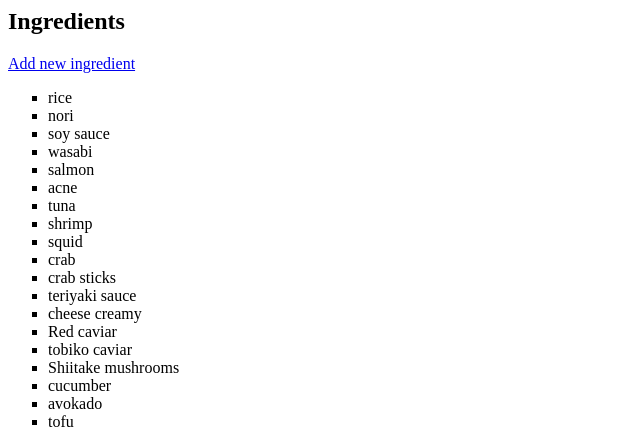
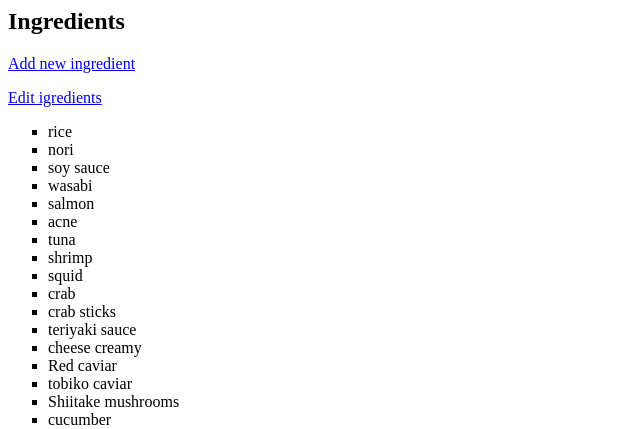
Before and after one commit to A-Chornaya/Python, a Django app: page /sushi_rinjin/ingredients/ in a window 1280 px wide. Shown: the top 429 px of the page, without its empty margins (0-640 px from the left). Run offline with Django 3.2, Linux system fonts and the light colour scheme; data comes from the database, SQL or seed files in the repository.

Commit message:
add edit operations with ingredients

```diff
--- a/Py_Project/sushi/sushi_rinjin/models/ingredients.py
+++ b/Py_Project/sushi/sushi_rinjin/models/ingredients.py
@@ -1,4 +1,5 @@
 from django.db import models
+from django import forms
 from django.forms import ModelForm
 
 
@@ -13,3 +14,12 @@ class IngredientsForm(ModelForm):
     class Meta:
         model = Ingredients
         fields = ['ingredient']
+
+
+class EditIngredForm(forms.Form):
+    # list_ing = list()
+    # for obj in Ingredients.objects.all():
+    #     list_ing.append([obj.ingredient, obj.ingredient])
+    ingred_for_edit = forms.ModelChoiceField(
+         queryset=Ingredients.objects.all())
+    #ingred_for_edit = forms.Select(choices=tuple(list_ing))
--- /dev/null
+++ b/Py_Project/sushi/sushi_rinjin/templates/sushi_rinjin/forms/edit_ingred.html
@@ -0,0 +1,6 @@
+<h3>Edit ingredient '{{ name_ingred }}'</h3>
+<form action="{% url 'sushi_rinjin:edit_ingred' id_ingred %}" method="post">
+    {% csrf_token %}
+    {{ form.as_p }}
+   <p><input type="submit" value="Edit ingredient"/></p>
+</form>
--- a/Py_Project/sushi/sushi_rinjin/templates/sushi_rinjin/ingredients.html
+++ b/Py_Project/sushi/sushi_rinjin/templates/sushi_rinjin/ingredients.html
@@ -1,6 +1,7 @@
 <h2>Ingredients</h2>
 <div>
-    <p><a href="/sushi_rinjin/ingredient_add/">Add new ingredient</a></p>
+    <p><a href="{% url 'sushi_rinjin:add_ingred' %}">Add new ingredient</a></p>
+    <p><a href="{% url 'sushi_rinjin:choose_ingred' %}">Edit igredients</a></p>
     {% if ingred_list %}
         <ul type="square">
         {% for ing in ingred_list %}
--- a/Py_Project/sushi/sushi_rinjin/views/view_ingred.py
+++ b/Py_Project/sushi/sushi_rinjin/views/view_ingred.py
@@ -1,7 +1,10 @@
 from django.http import HttpResponseRedirect
-from sushi_rinjin.models.ingredients import Ingredients, IngredientsForm
+from sushi_rinjin.models.ingredients import Ingredients
+from sushi_rinjin.models.ingredients import IngredientsForm
+from sushi_rinjin.models.ingredients import EditIngredForm
 from django.shortcuts import render
 from django.contrib import messages
+from django.urls import reverse
 
 
 def index(request):
@@ -21,3 +24,38 @@ def ingred_add(request):
         form_ingred = IngredientsForm()
         return render(request, 'sushi_rinjin/forms/ingredient_add.html',
                       {'form': form_ingred})
+
+
+def choose_ingred(request):
+    if request.method == 'POST':
+        form_edit_ingred = EditIngredForm(request.POST)
+        if form_edit_ingred.is_valid():
+            ingred_for_edit = form_edit_ingred.cleaned_data['ingred_for_edit']
+            #ingred = form_edit_ingred.cleaned_data['ingred_for_edit']
+            #ingred_for_edit = Ingredients.objects.get(ingredient=ingred)
+            if '_edit' in request.POST:
+                return HttpResponseRedirect(reverse('sushi_rinjin:edit_ingred',
+                                            args=(ingred_for_edit.id,)))
+            if '_delete' in request.POST:
+                ingred_for_edit.delete()
+        return HttpResponseRedirect('/sushi_rinjin/ingredients/')
+    else:
+        form_edit_ingred = EditIngredForm()
+        return render(request, 'sushi_rinjin/forms/choose_ingred.html',
+                      {'form': form_edit_ingred})
+
+
+def edit_ingred(request, id_ingred):
+    ingred = Ingredients.objects.get(id=id_ingred)
+    name_ingred = ingred.ingredient
+    if request.method == 'POST':
+        form_edit_ingred = IngredientsForm(request.POST, instance=ingred)
+        if form_edit_ingred.is_valid():
+            form_edit_ingred.save()
+        return HttpResponseRedirect('/sushi_rinjin/ingredients/')
+    else:
+        form_edit_ingred = IngredientsForm(instance=ingred)
+        return render(request, 'sushi_rinjin/forms/edit_ingred.html',
+                      {'form': form_edit_ingred,
+                       'id_ingred': id_ingred,
+                       'name_dish': name_ingred})
```
Also changed, not shown: Py_Project/sushi/sushi_rinjin/scripts_for_DB/script_ingredients.py (+1 -6 lines), Py_Project/sushi/sushi_rinjin/templates/sushi_rinjin/forms/choose_ingred.html (added, +9 -0 lines).
